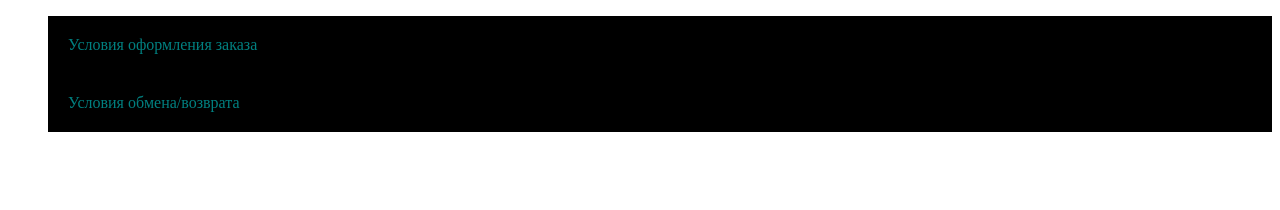
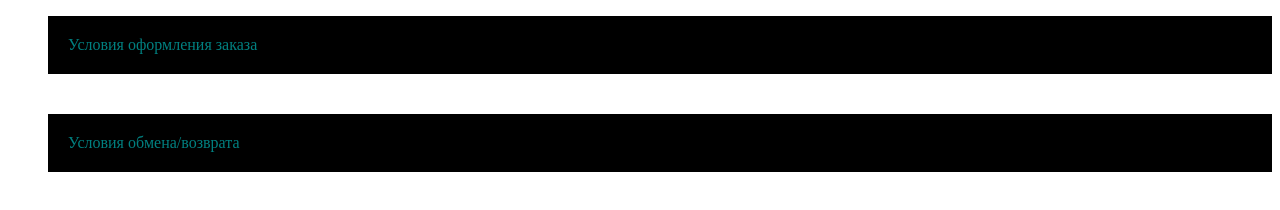
Before and after one commit to Eldiwr/for-maxonchick, a plain HTML site: page index.html in a window 1280 px wide. Drawn offline with Linux system fonts and the light colour scheme.

Commit message:
Update styles.css

```diff
--- a/css/styles.css
+++ b/css/styles.css
@@ -13,6 +13,10 @@
     background-color: black;
 }
 
+.menu-item {
+    margin-bottom: 40px;
+}
+
 .submenu {
     display: none;
 }
```
